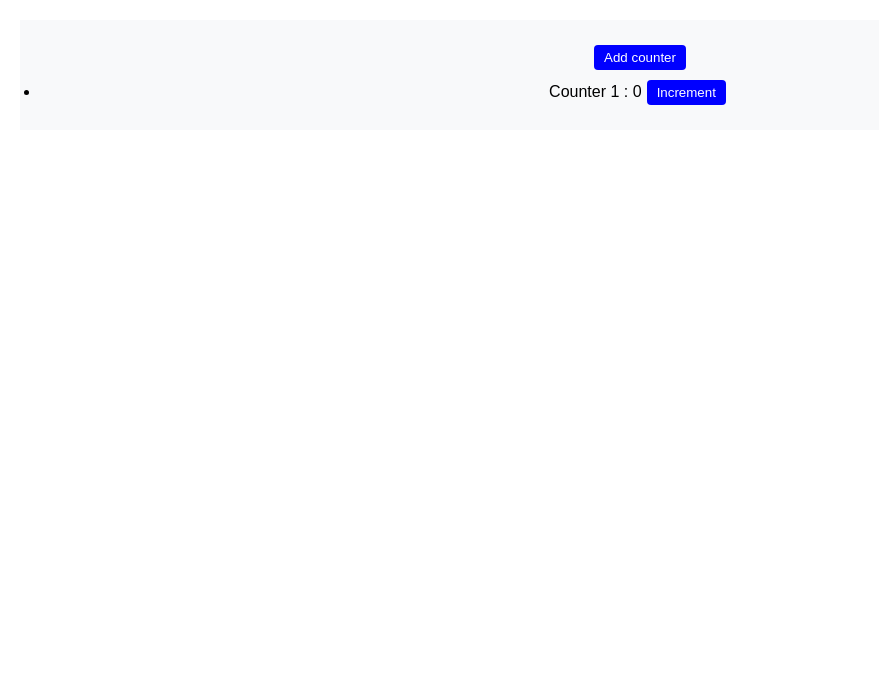
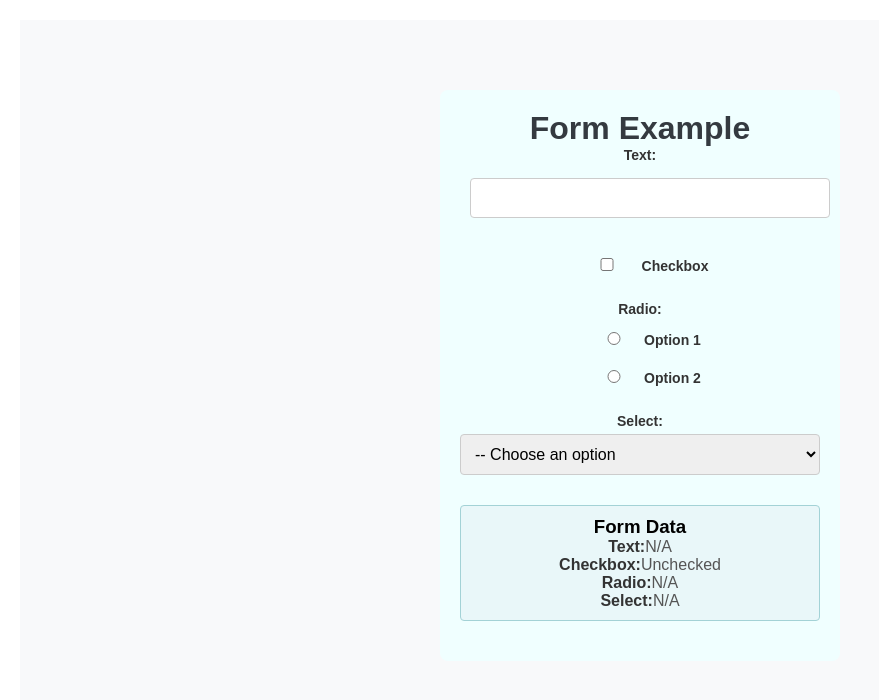
Before and after one commit to than53/react-practice, a React (Vite) app: page / in a window 1280 px wide. Shown: the top 700 px of the page, without its empty margins (0-879 px from the left). Built offline with nearby package versions, Linux system fonts and the light colour scheme.

Commit message:
Practice Usestate in form html

```diff
--- a/src/App.jsx
+++ b/src/App.jsx
@@ -3,6 +3,7 @@ import "./App.css";
 import ProfileCard from "./components/react-practice-props/ProfileCard";
 import UseStatePractice from "./components/react-practice-hooks/UseStatePractice";
 import UseStateArray from "./components/react-practice-hooks/UseStateArray";
+import UseStateForm from "./components/react-practice-hooks/UseStateForm";
 
 
 const App = () => {
@@ -41,7 +42,8 @@ const App = () => {
       <ProfileCard {...johnProfile}
       /> */}
       {/* <UseStatePractice></UseStatePractice> */}
-      <UseStateArray></UseStateArray>
+      {/* <UseStateArray></UseStateArray> */}
+      <UseStateForm></UseStateForm>
     </div>
   );
 };
--- /dev/null
+++ b/src/components/react-practice-hooks/UseStateForm.jsx
@@ -0,0 +1,72 @@
+import React from "react";
+import { useState } from "react";
+import "../react-practice-hooks/Usestate.css";
+
+function UseStateForm() {
+  const [formData, setFormData] = useState({
+    text: "",
+    checkbox: false,
+    radio: "",
+    select: "",
+  });
+
+  const handleChange = (e)=>{
+    const {name, value, type,checked} = e.target;
+
+    setFormData({
+        ...formData,
+        [name]: type === 'checkbox' ? checked :value
+    })
+  }
+
+  return (
+    <div className="form-container">
+      <h1>Form Example</h1>
+      <form>
+        <div className="form-field">
+            <label>Text: </label>
+            <input type="text" name="text" value={formData.text} onChange={handleChange} />
+        </div>
+         <div className="form-field">
+            <label>
+                <input type="checkbox" name="checkbox" checked={formData.checkbox} onChange={handleChange} />
+                Checkbox
+            </label>
+        </div>
+       <div className="form-field">
+            <label>Radio: </label>
+            <label>
+            <input type="radio" name="radio" value='option1' checked={formData.radio === 'option1'} onChange={handleChange} />
+            Option 1
+            </label>
+
+            <label>
+            <input type="radio" name="radio" value='option2' checked={formData.radio === 'option2'} onChange={handleChange} />
+            Option 2
+            </label>
+        </div>
+
+        <div className="form-field">
+            <label>Select: </label>
+
+            <select name="select" value={formData.select} onChange={handleChange}>
+                <option value="">-- Choose an option</option>
+                <option value="option1">Option 1</option>
+                <option value="option2">Option 2</option>
+            </select>
+
+
+            <div className="form-data">
+                <h3>Form Data</h3>
+                <p><strong>Text:</strong>{formData.text || 'N/A'}</p>
+                <p><strong>Checkbox:</strong>{formData.checkbox ? 'Checked' : 'Unchecked'}</p>
+                <p><strong>Radio:</strong>{formData.radio || 'N/A'}</p>
+                <p><strong>Select:</strong>{formData.select || 'N/A'}</p>
+            </div>
+        </div>
+      </form>
+    </div>
+  );
+}
+
+export default UseStateForm;
--- a/src/components/react-practice-hooks/Usestate.css
+++ b/src/components/react-practice-hooks/Usestate.css
@@ -31,3 +31,63 @@ button {
 button:hover{
   background-color: darkblue;
 }
+
+.form-container{
+  max-width: 400px;
+  margin: 50px auto;
+  padding: 20px;
+  border-radius: 8px;
+  box-shadow: 0 0 10px rgba(0, 0, 0, 0,1);
+  background-color: azure;
+}
+
+h2, h3{
+  text-align: center;
+  color: black;
+}
+
+.form-field{
+  margin-bottom: 20px;
+}
+
+label{
+  display: block;
+  font-size: 14px;
+  font-weight: bold;
+  margin-bottom: 5px;
+  color: #333;
+
+}
+
+input[type="text"], select{
+  width: 100%;
+  padding: 10px;
+  border: 1px solid #ccc;
+  border-radius: 4px;
+  font-size: 16px;
+}
+
+input[type="checkbox"]{
+margin-right: 10px;
+}
+
+input[type="radio"]{
+margin-right: 5px;
+}
+
+.form-data{
+  margin-top: 30px;
+  padding: 10px;
+  background-color: #e9f7f9;
+  border: 1px solid #a3d2d6;
+  border-radius: 4px;
+}
+
+.form-data p{
+  font-size: 16px;
+  color: #555;
+}
+
+strong{
+  color: #333;
+}
```
